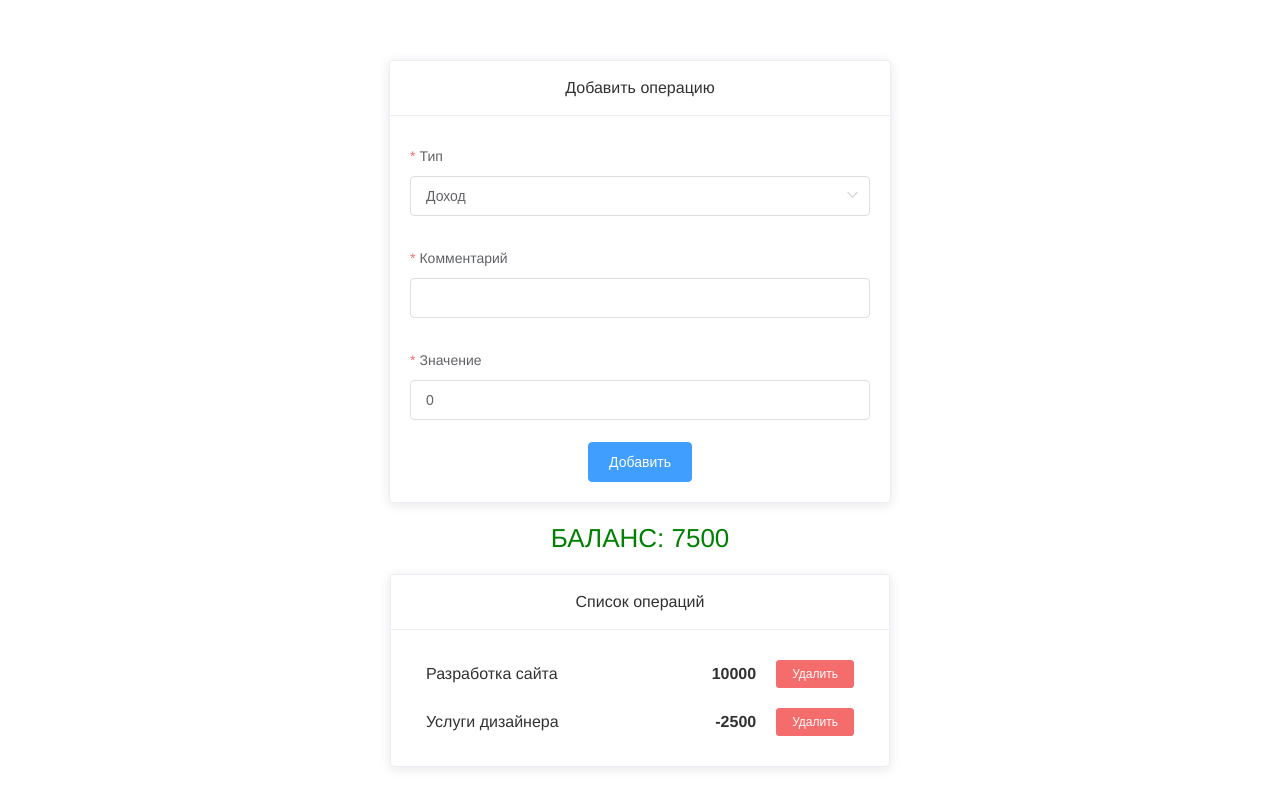
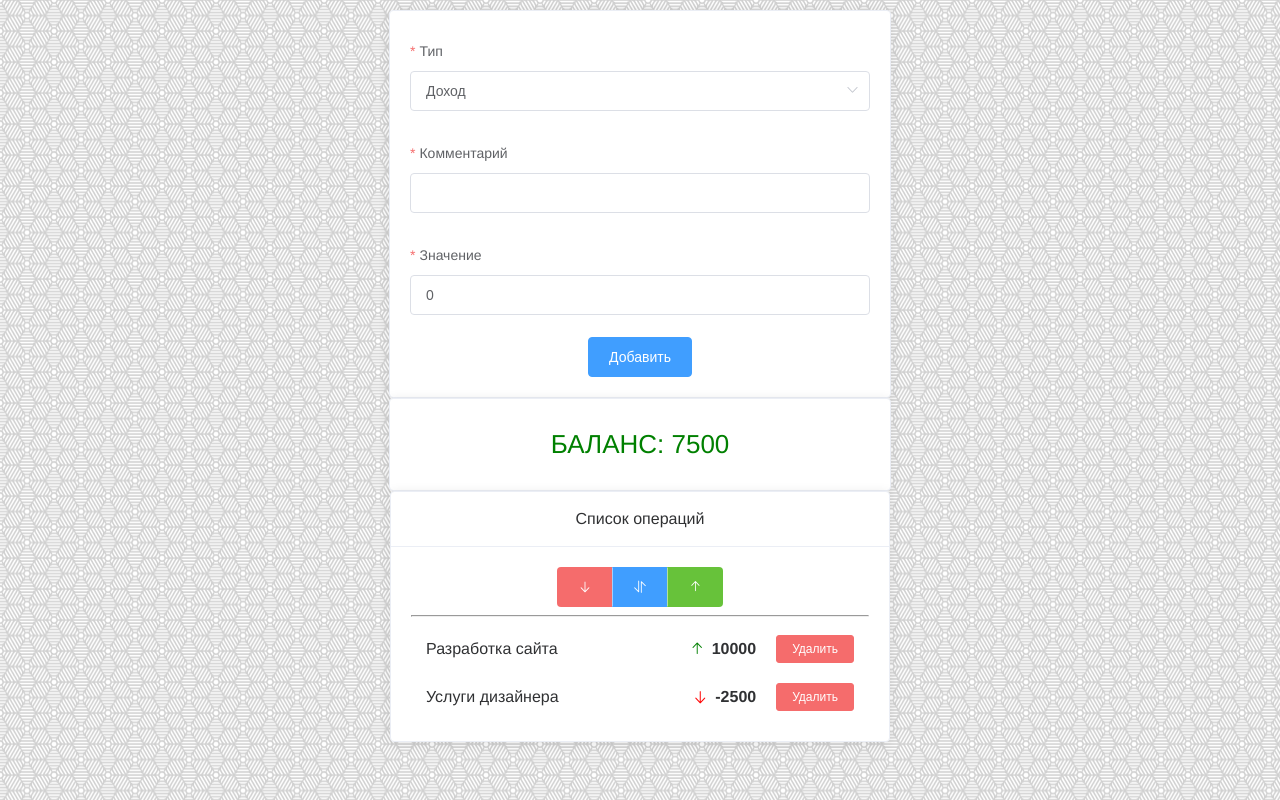
Before and after one commit to pullso/budget-app, a Vue app: page / in a window 1280 px wide. Built offline with nearby package versions, Linux system fonts and the light colour scheme.

Commit message:
add valid and sort

```diff
--- a/public/index.html
+++ b/public/index.html
@@ -1,5 +1,5 @@
 <!DOCTYPE html>
-<html lang="en">
+<html lang="ru">
   <head>
     <meta charset="utf-8" />
     <meta http-equiv="X-UA-Compatible" content="IE=edge" />
@@ -7,7 +7,7 @@
     <link rel="icon" href="<%= BASE_URL %>favicon.ico" />
     <title>Приложение "БЮДЖЕТ"</title>
   </head>
-  <body>
+  <body style="background: url(/bg.png)">
     <noscript>
       <strong
         >We're sorry but <%= htmlWebpackPlugin.options.title %> doesn't work properly without
--- a/src/App.vue
+++ b/src/App.vue
@@ -63,6 +63,6 @@ export default {
   -moz-osx-font-smoothing: grayscale;
   text-align: center;
   color: #2c3e50;
-  margin-top: 60px;
+  margin-top: 10px;
 }
 </style>
--- a/src/components/BudgetList.vue
+++ b/src/components/BudgetList.vue
@@ -2,7 +2,21 @@
   <div class="budget-list-wrap">
     <ElCard :header="header">
       <template v-if="!isEmpty">
-        <BudgetListItem :list="list" @deleteItem="onDeleteItem" />
+        <div class="sort-buttons">
+          <ElButtonGroup>
+            <ElButton type="danger" @click="sort = 'OUTCOME'">
+              <i class="el-icon-bottom"></i>
+            </ElButton>
+            <ElButton type="primary" @click="sort = 'ALL'">
+              <i class="el-icon-sort"></i>
+            </ElButton>
+            <ElButton type="success" @click="sort = 'INCOME'">
+              <i class="el-icon-top"></i>
+            </ElButton>
+          </ElButtonGroup>
+        </div>
+        <hr />
+        <BudgetListItem :list="list" @deleteItem="onDeleteItem" :sort="sort" />
       </template>
       <ElAlert v-else type="info" :title="emptyTitle" :closable="false"></ElAlert>
     </ElCard>
@@ -27,6 +41,7 @@ export default {
     return {
       header: 'Список операций',
       emptyTitle: 'Список операций пуст',
+      sort: 'ALL',
     };
   },
   computed: {
@@ -47,4 +62,8 @@ export default {
   max-width: 500px;
   margin: auto;
 }
+.sort-buttons {
+  display: flex;
+  justify-content: space-around;
+}
 </style>
--- a/src/components/BudgetListItem.vue
+++ b/src/components/BudgetListItem.vue
@@ -1,22 +1,26 @@
 <template>
   <div>
-    <div class="list-item" v-for="(item, prop) in list" :key="prop">
-      <span class="budget-comment">{{ item.comment }}</span>
-      <span class="budget-value">{{ item.value }}</span>
-      <ElButton type="danger" size="mini" @click="centerDialogVisible = true">Удалить</ElButton>
+    <div v-for="(item, prop) in list" :key="prop">
+      <div :sort="sort" v-show="showSort(item.type)" class="list-item">
+        <span class="budget-comment">{{ item.comment }}</span>
+        <i v-if="item.type==='INCOME'" class="el-icon-top" style="color:green"></i>
+        <i v-else class="el-icon-bottom" style="color:red"></i>
+        <span class="budget-value">{{ item.value }}</span>
 
-      <!-- <el-button type="text">Click to open the Dialog</el-button> -->
+        <ElButton type="danger" size="mini" @click="centerDialogVisible = true">Удалить</ElButton>
+      </div>
+      <!-- <ElButton type="text">Click to open the Dialog</ElButton> -->
 
-      <el-dialog title="Внимание" :visible.sync="centerDialogVisible" width="50%" center>
+      <ElDialog title="Внимание" :visible.sync="centerDialogVisible" width="50%" center>
         <span>Вы собираетесь удалить операцию. В будущем ее нельзя будет восстановить. Удалить операцию?</span>
         <span slot="footer" class="dialog-footer">
-          <el-button @click="centerDialogVisible = false">Отмена</el-button>
-          <el-button
+          <ElButton @click="centerDialogVisible = false">Отмена</ElButton>
+          <ElButton
             type="primary"
             @click="[centerDialogVisible = false, deleteItem(item.id)]"
-          >Удалить</el-button>
+          >Удалить</ElButton>
         </span>
-      </el-dialog>
+      </ElDialog>
     </div>
   </div>
 </template>
@@ -30,12 +34,20 @@ export default {
   props: {
     list: {
       type: Object,
-      defaul: () => ({}),
+      default: () => ({}),
+    },
+    sort: {
+      type: String,
+      default: 'ALL',
     },
   },
   methods: {
     deleteItem(id) {
       this.$emit('deleteItem', id);
+    },
+    showSort(item) {
+      if (this.sort === 'ALL') return true;
+      if (item === this.sort) return true;
     },
   },
 };
@@ -49,7 +61,11 @@ export default {
 }
 .budget-value {
   font-weight: bold;
-  margin-left: auto;
+  /* margin-left: auto; */
   margin-right: 20px;
 }
+i {
+  margin-left: auto;
+  margin-right: 7px;
+}
 </style>
--- a/src/components/Form.vue
+++ b/src/components/Form.vue
@@ -1,5 +1,5 @@
 <template>
-  <ElCard class="form-card" :header="header">
+  <ElCard class="form-card">
     <ElForm :model="formData" ref="addItemForm" :rules="rules" label-position="right">
       <ElFormItem label="Тип" prop="type">
         <ElSelect class="type-select" v-model="formData.type" placeholder="Доход">
@@ -22,6 +22,12 @@
 export default {
   name: 'Form',
   data() {
+    const checkValue = (rule, value, callback) => {
+      if (value < 0 || value == 0) {
+        return callback(new Error('Пожалуйста, введите значение > 0'));
+      }
+      callback();
+    };
     return {
       header: 'Добавить операцию',
       formData: {
@@ -33,8 +39,17 @@ export default {
         type: [{ required: true, message: 'Выберит тип операции', trigger: 'blur' }],
         comment: [{ required: true, message: 'Пожалуйста, введие комментарий', trigger: 'change' }],
         value: [
-          { required: true, message: 'Введите значене операции', trigger: 'change' },
-          { type: 'number', message: 'Значение должно быть числом' },
+          {
+            required: true,
+            message: 'Введите значение операции',
+            trigger: 'change',
+          },
+          {
+            type: 'number',
+            message: 'Значение должно быть числом',
+            trigger: 'change',
+          },
+          { validator: checkValue },
         ],
       },
     };
@@ -58,7 +73,8 @@ export default {
 <style scoped>
 .form-card {
   max-width: 500px;
-  margin: auto;
+  margin: 0 auto;
+  padding-top: 0px;
 }
 .type-select {
   width: 100%;
--- a/src/components/TotalBalance.vue
+++ b/src/components/TotalBalance.vue
@@ -1,5 +1,7 @@
 <template>
-  <div class="total-value" :style="getColorTotal()">Баланс: {{ total }}</div>
+  <ElCard class="total-value">
+    <div :style="getColorTotal()">Баланс: {{ total }}</div>
+  </ElCard>
 </template>
 
 <script>
@@ -29,7 +31,9 @@ export default {
 .total-value {
   font-size: 26px;
   text-transform: uppercase;
-  padding: 20px;
+  padding: 10px 0;
   text-align: center;
+  max-width: 500px;
+  margin: 0 auto;
 }
 </style>
--- a/src/plugins/elements/index.js
+++ b/src/plugins/elements/index.js
@@ -2,9 +2,20 @@ import Vue from 'vue';
 import lang from 'element-ui/lib/locale/lang/en';
 import locale from 'element-ui/lib/locale';
 import 'element-ui/packages/theme-chalk/lib/index.css';
-import { Button, Card, Form, FormItem, Input, Select, Option, Alert, Dialog } from 'element-ui';
+import {
+  Button,
+  Card,
+  Form,
+  FormItem,
+  Input,
+  Select,
+  Option,
+  Alert,
+  Dialog,
+  ButtonGroup
+} from 'element-ui';
 
-const elements = [Button, Card, Form, FormItem, Input, Select, Option, Alert, Dialog];
+const elements = [Button, Card, Form, FormItem, Input, Select, Option, Alert, Dialog, ButtonGroup];
 
 locale.use(lang);
 
```
Also changed, not shown: public/bg.png (added), 1 other file (tests, documents, lock files or other folders).
